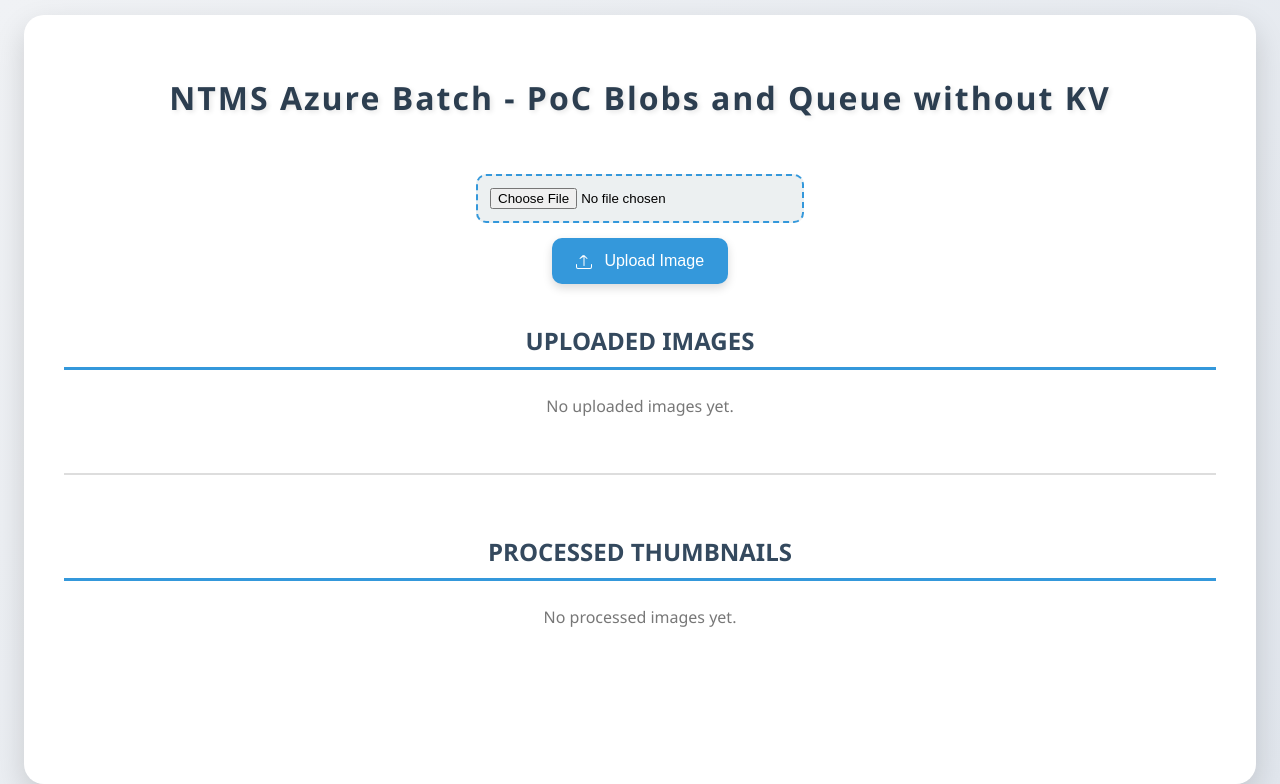
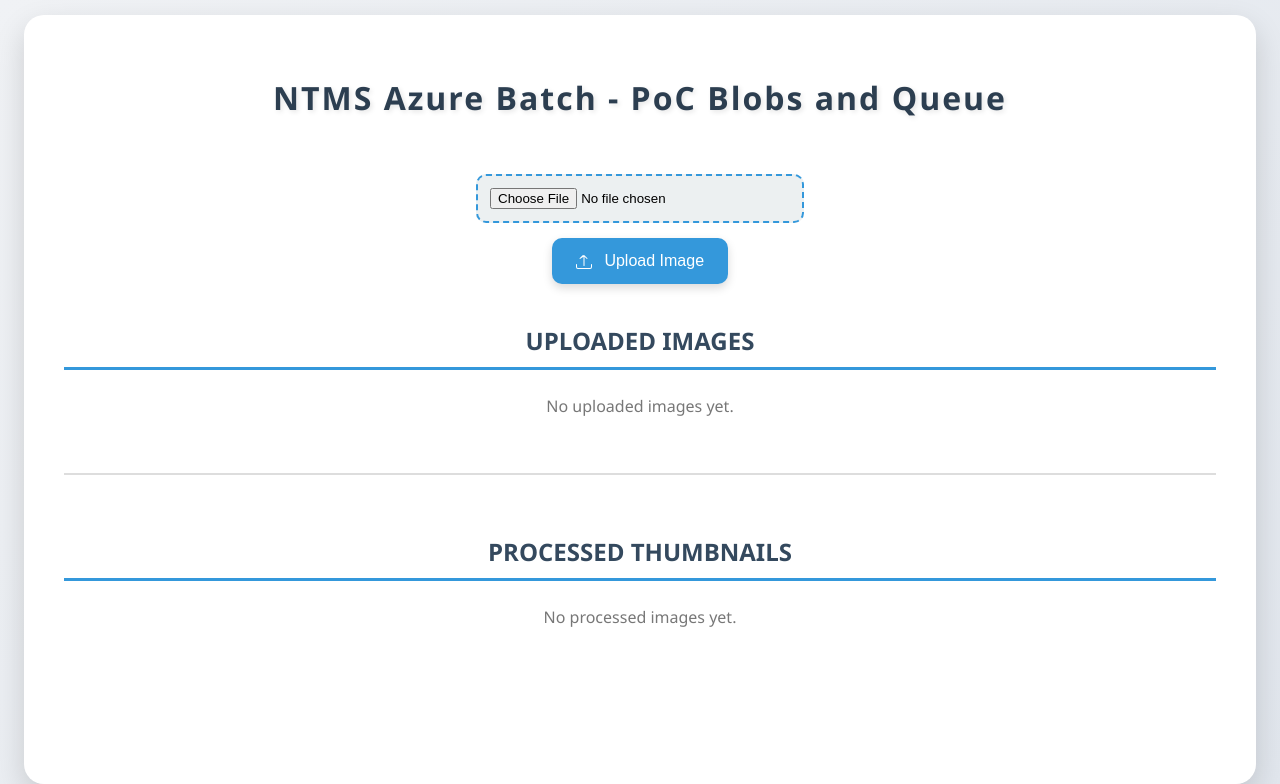
Before and after one commit to sanjayntms/storageQueue-with-KV, a Flask app: page / in a window 1280 px wide. Shown: the top 784 px of the page. Run offline with Flask 3, Linux system fonts and the light colour scheme.

Commit message:
Update index.html

```diff
--- a/templates/index.html
+++ b/templates/index.html
@@ -175,7 +175,7 @@
 </head>
 <body>
     <div class="container">
-        <h1>NTMS Azure Batch - PoC Blobs and Queue without KV</h1>
+        <h1>NTMS Azure Batch - PoC Blobs and Queue </h1>
 
         <form action="/upload" method="post" enctype="multipart/form-data">
             <input type="file" name="file" required>
```
